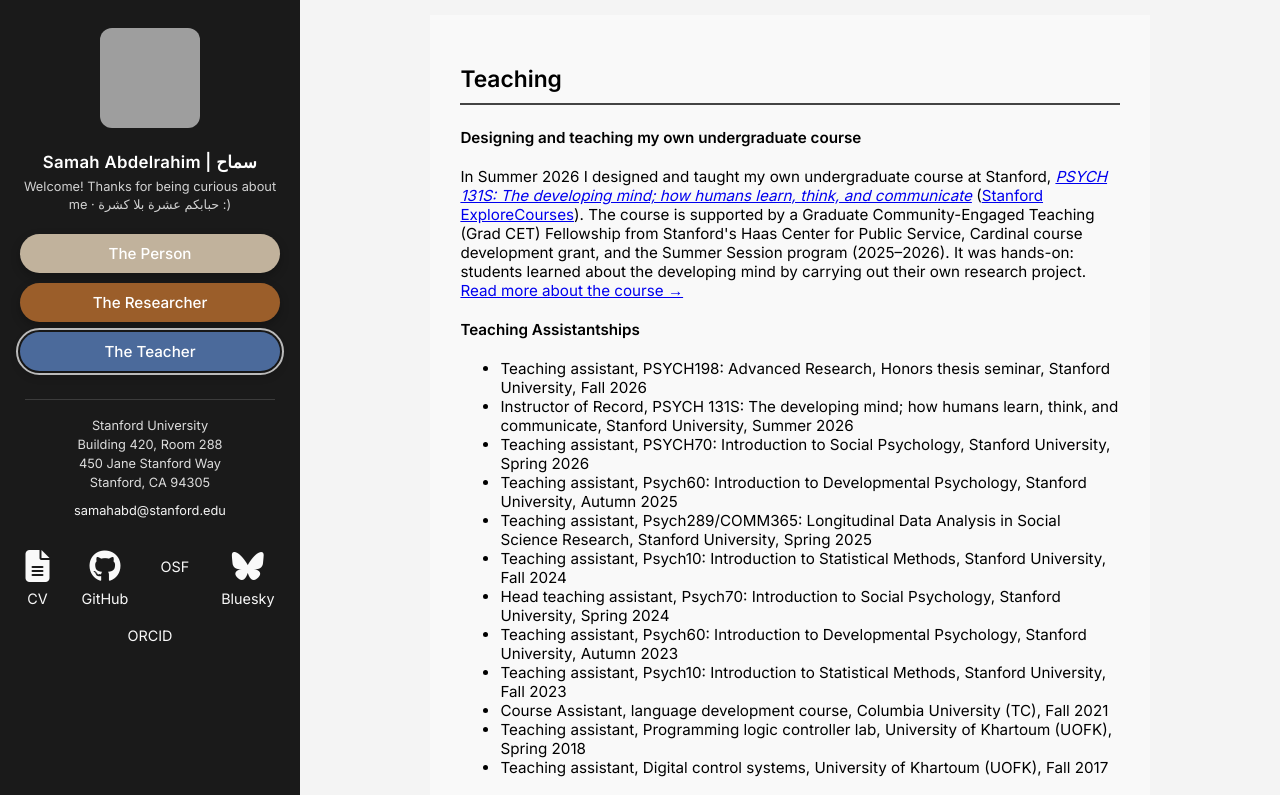
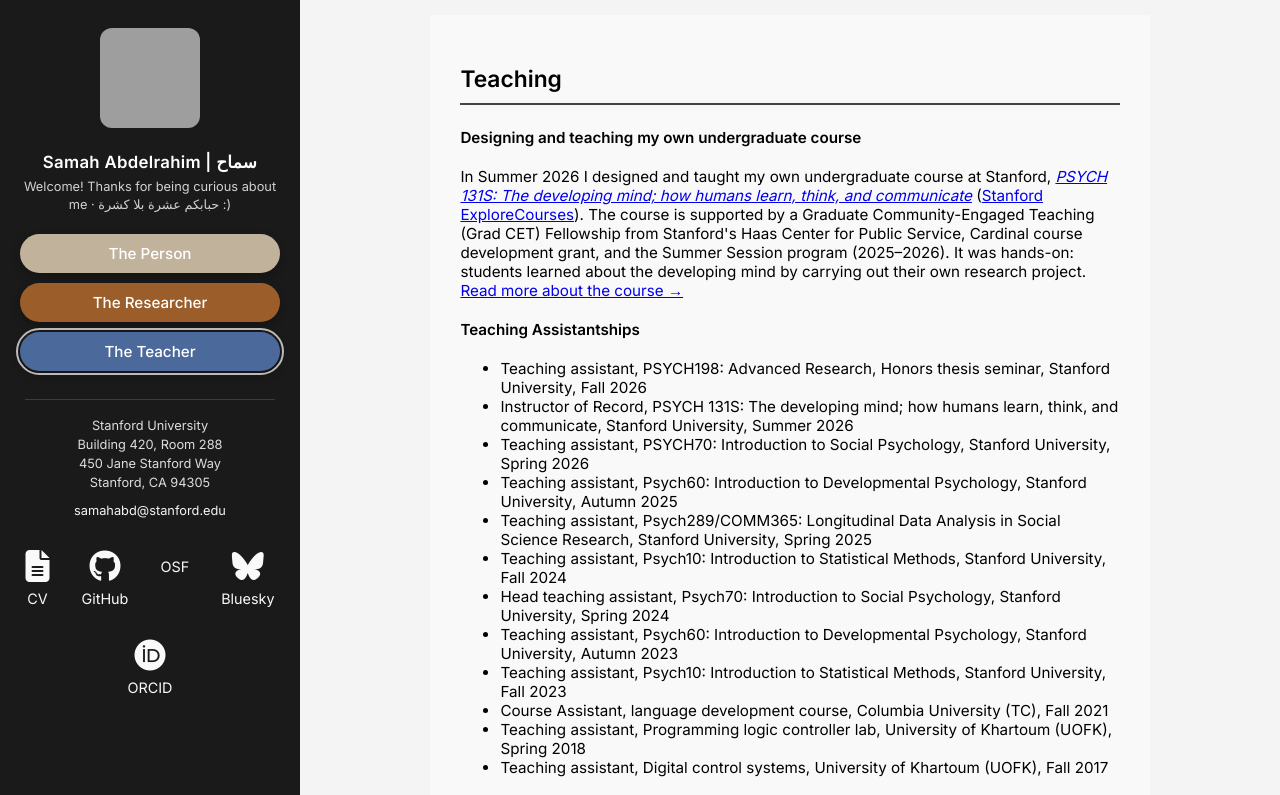
Before and after one commit to SamahAbdelrahim/SamahAbdelrahim.github.io, a plain HTML site: page teacher.html in a window 1280 px wide. Shown: the top 795 px of the page. Drawn offline with Linux system fonts and the light colour scheme; grey boxes are pictures that could not be loaded; some icons are missing.

Commit message:
alignment fix

```diff
--- a/styles.css
+++ b/styles.css
@@ -256,6 +256,10 @@ body {
 
     .header-contact-details .links-container {
         margin: 0.75rem 0 0;
+    }
+
+    .header-contact-details .links-container.links-orcid {
+        margin-top: 0.75rem;
     }
 
     /* Compact header after user scrolls (class toggled by mobile-header.js) */
@@ -635,17 +639,13 @@ footer {
 
 .links-container {
     display: flex;
-    flex-direction: column;
-    align-items: center;
-    gap: 0.75rem;
+    justify-content: center;
+    gap: 2rem;
     margin: 2rem 0;
 }
 
-.links-row {
-    display: flex;
-    justify-content: center;
-    flex-wrap: wrap;
-    gap: 2rem;
+.links-container.links-orcid {
+    margin-top: 0.75rem;
 }
 
 .icon-link {
--- a/teacher.html
+++ b/teacher.html
@@ -54,7 +54,6 @@
                             <a href="mailto:samahabd@stanford.edu">samahabd@stanford.edu</a>
                         </p>
                         <div class="links-container">
-                            <div class="links-row">
                             <a href="Samah_CV_2026.pdf" target="_blank" class="icon-link">
                                 <i class="fas fa-file-alt"></i>
                                 <span>CV</span>
@@ -72,12 +71,11 @@
                                 <span>Bluesky</span>
                             </a>
                         </div>
-                            <div class="links-row">
+                        <div class="links-container links-orcid">
                             <a href="https://orcid.org/0009-0009-2651-2884" target="_blank" class="icon-link">
-                                    <i class="ai ai-orcid"></i>
+                                <i class="fab fa-orcid"></i>
                                 <span>ORCID</span>
                             </a>
-                            </div>
                         </div>
                     </div>
                 </details>
@@ -162,7 +160,6 @@
                                         (Now a research coordinator at North Dakota State University)</li>
                                 </ul>
                             </li>
-                            <li>
                             <li>Graduate mentor- Language and Cognition lab- Stanford University
                                 <ul>
                                     <li>Yuki Kioka- Research assistant, Fall 2025-ongoing</li>
```
Also changed, not shown: index.html (+2 -4 lines), psych131s.html (+2 -4 lines), research.html (+2 -4 lines). Lines whose indentation alone changed are shown as unchanged.
